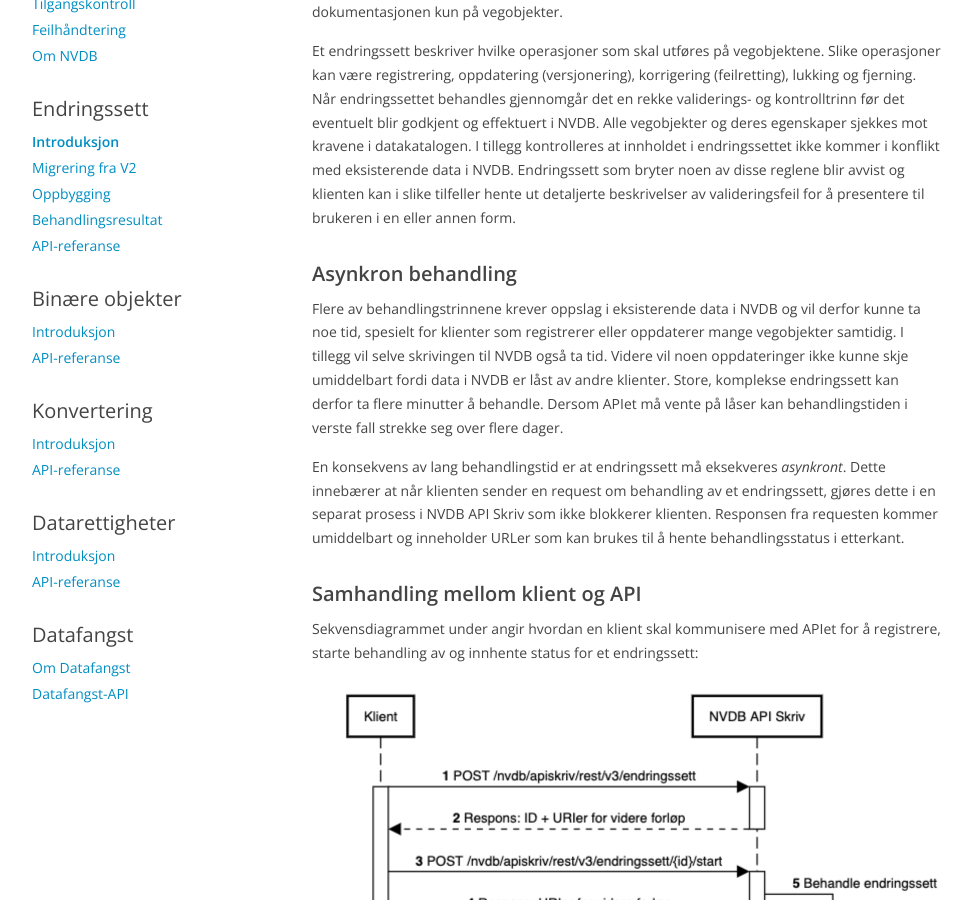
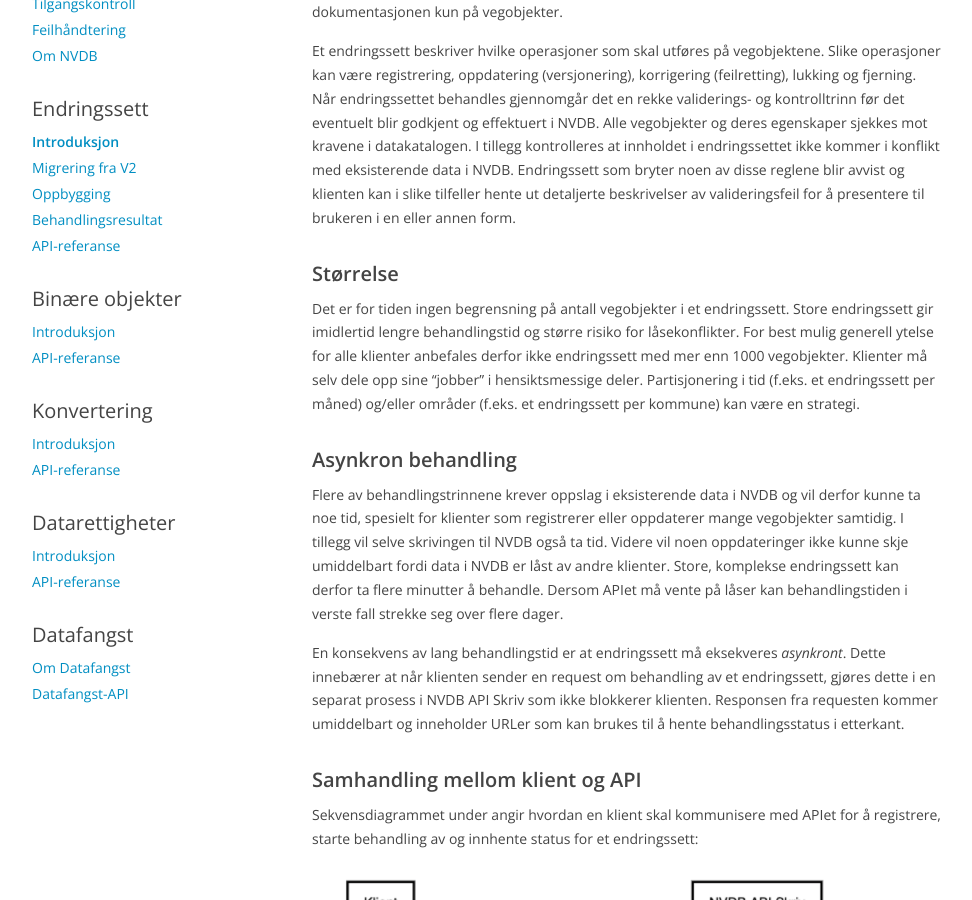
Before and after one commit to nvdb-vegdata/apiskrivdokumentasjon, a Jekyll site: the page built from endringssett/introduksjon.md, in a window 1280 px wide and 900 px high, scrolled down 308 px. Shown: the whole window, without its empty margins (153-1125 px from the left). Built offline with Jekyll 4.4.1, drawn with Linux system fonts in a browser that asks for light colours; our own code applies the rules of GitHub Pages for plain Markdown files.

Commit message:
Recommendation on changeset size

```diff
--- a/endringssett/introduksjon.md
+++ b/endringssett/introduksjon.md
@@ -16,6 +16,13 @@ en rekke validerings- og kontrolltrinn før det eventuelt blir godkjent og effek
 mot kravene i datakatalogen. I tillegg kontrolleres at innholdet i endringssettet ikke kommer i konflikt med eksisterende
 data i NVDB. Endringssett som bryter noen av disse reglene blir avvist og klienten kan i slike tilfeller hente ut detaljerte
 beskrivelser av valideringsfeil for å presentere til brukeren i en eller annen form.
+
+### Størrelse
+
+Det er for tiden ingen begrensning på antall vegobjekter i et endringssett. Store endringssett gir imidlertid lengre behandlingstid og
+større risiko for låsekonflikter. For best mulig generell ytelse for alle klienter anbefales derfor ikke endringssett med mer enn 1000 vegobjekter.
+Klienter må selv dele opp sine "jobber" i hensiktsmessige deler. Partisjonering i tid (f.eks. et endringssett per måned) og/eller områder
+(f.eks. et endringssett per kommune) kan være en strategi.
 
 ### Asynkron behandling
 
```
